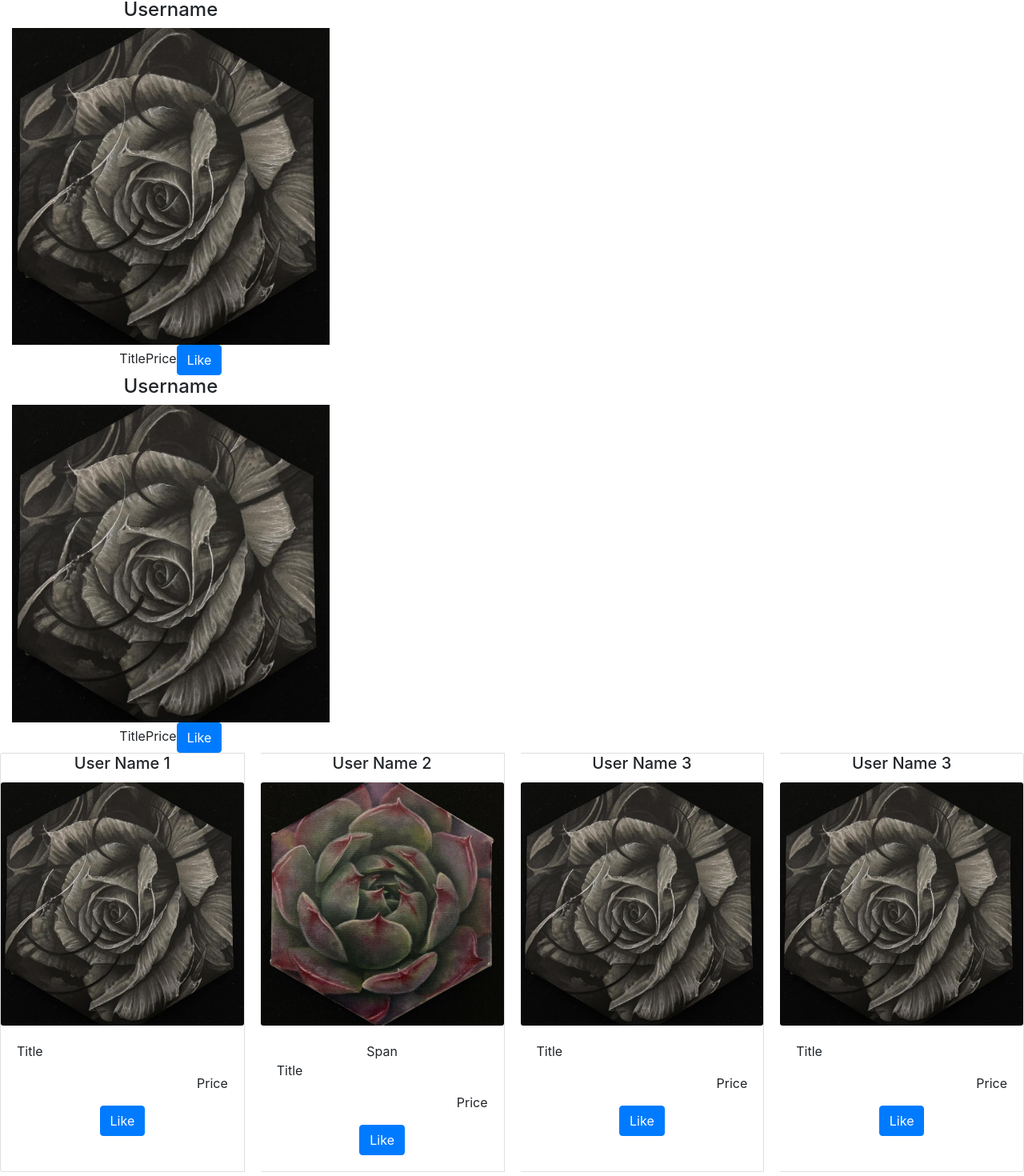
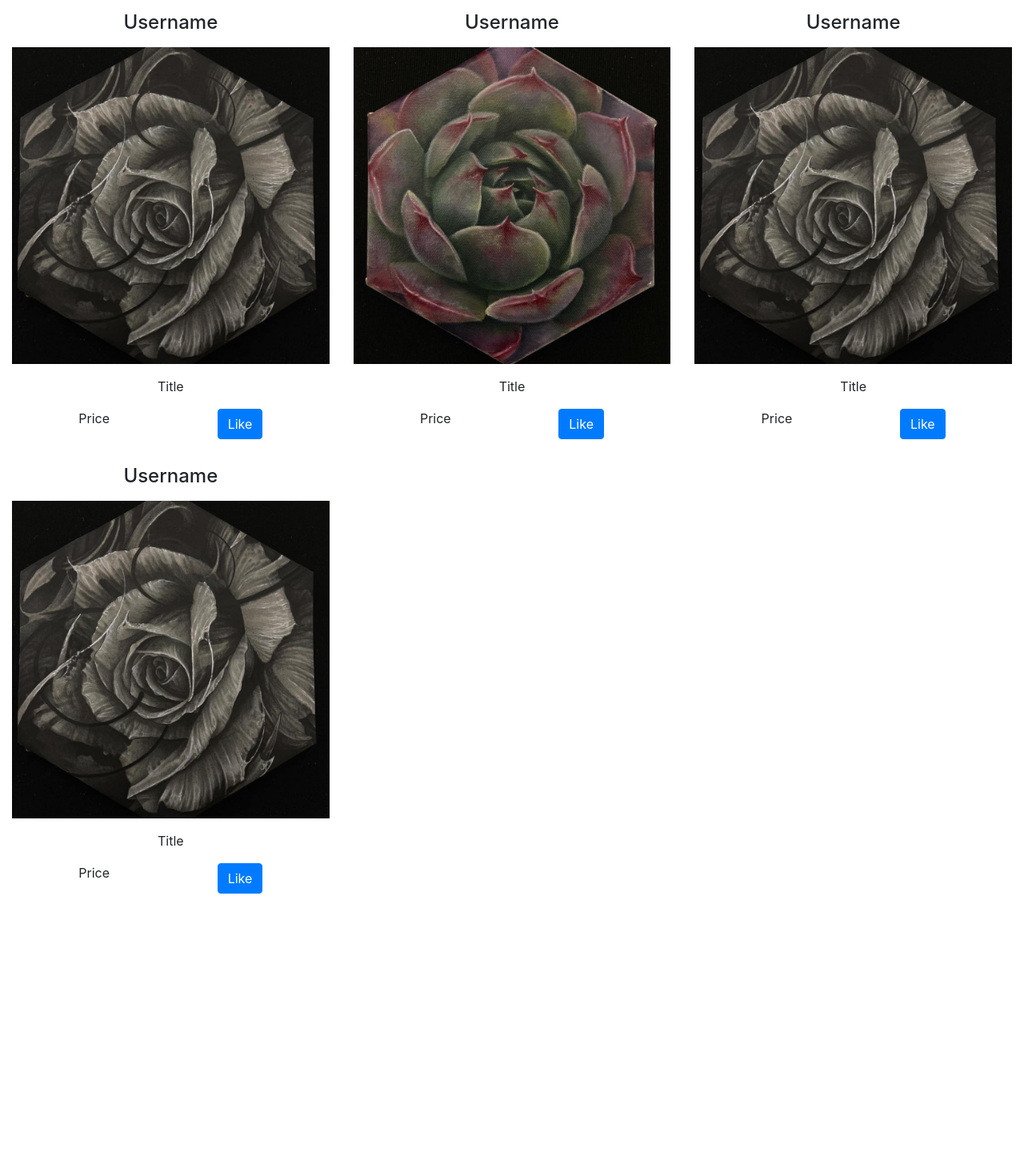
Before and after one commit to saul10huerta/frame-it, a React (Create React App) app in the folder client/: page / in a window 1280 px wide. Shown: the part 58-1528 px from the top of the page at 80% size. After the commit the page ends 1191 px from the top, so only its background shows below. Built offline with nearby package versions, Linux system fonts and the light colour scheme.

Commit message:
feed layout finished and ready for data to finish component

```diff
--- a/client/src/App.css
+++ b/client/src/App.css
@@ -40,3 +40,8 @@
 .card-columns {
   column-count: 3;
 }
+/* @media (max-width: 700px) {
+  .card-columns {
+    column-count: 3;
+  }
+} */
--- a/client/src/components/Feed/index.js
+++ b/client/src/components/Feed/index.js
@@ -1,5 +1,5 @@
 import React from 'react';
-import { Card, Button, CardGroup, Container, Row, Col, Image } from 'react-bootstrap';
+import { Button, Container, Row, Col, Image } from 'react-bootstrap';
 import photoOne from '../../assets/images/James Hall/JamesHall_1.jpg'
 import photoTwo from '../../assets/images/James Hall/JamesHall_2.jpg'
 import '../../App.css';
@@ -12,63 +12,43 @@ const Feed = () => {
             <Container fluid>
                 <Row>
                     <Col md={4}>
-                        <h4>Username</h4>
+                        <h4 className='m-3'>Username</h4>
                         <Image fluid src={photoOne} />
-                        <span>Title</span>
-                        <span>Price</span>
-                        <Button>Like</Button>
+                        <p className='m-3 font-size:{1rem}'>Title</p>
+                        <div className='d-flex justify-content-around m-3'>
+                            <span>Price</span>
+                            <Button>Like</Button>
+                        </div>
                     </Col>
-                </Row>
-                <Row>
                     <Col md={4}>
-                        <h4>Username</h4>
+                        <h4 className='m-3'>Username</h4>
+                        <Image fluid src={photoTwo} />
+                        <p className='m-3'>Title</p>
+                        <div className='d-flex justify-content-around m-3'>
+                            <span>Price</span>
+                            <Button>Like</Button>
+                        </div>
+                    </Col>
+                    <Col md={4}>
+                        <h4 className='m-3'>Username</h4>
                         <Image fluid src={photoOne} />
-                        <span>Title</span>
-                        <span>Price</span>
-                        <Button>Like</Button>
+                        <p className='m-3'>Title</p>
+                        <div className='d-flex justify-content-around m-3'>
+                            <span>Price</span>
+                            <Button>Like</Button>
+                        </div>
+                    </Col>
+                    <Col md={4}>
+                        <h4 className='m-3'>Username</h4>
+                        <Image fluid src={photoOne} />
+                        <p className='m-3'>Title</p>
+                        <div className='d-flex justify-content-around m-3'>
+                            <span>Price</span>
+                            <Button>Like</Button>
+                        </div>
                     </Col>
                 </Row>
             </Container>
-        <CardGroup className='card-columns'>
-            <Card>
-                <Card.Title >User Name 1</Card.Title>
-                <Card.Img src={photoOne} />
-                <Card.Body>
-                    <Card.Text className='text-left'>Title</Card.Text>
-                    <Card.Text className='text-right'>Price</Card.Text>
-                    <Button>Like</Button>
-                </Card.Body>
-            </Card>
-            <Card>
-                <Card.Title>User Name 2</Card.Title>
-                <Card.Img src={photoTwo} />
-                <Card.Body>
-                    <span className='text-left'>Span</span>
-                    <Card.Text className='text-left'>Title</Card.Text>
-                    <Card.Text className='text-right'>Price</Card.Text>
-                    <Button>Like</Button>
-                </Card.Body>
-            </Card>
-            <Card>
-                <Card.Title>User Name 3</Card.Title>
-                <Card.Img src={photoOne} />
-                <Card.Body>
-                    <Card.Text className='text-left'>Title</Card.Text>
-                    <Card.Text className='text-right'>Price</Card.Text>
-                    <Button>Like</Button>
-                </Card.Body>
-            </Card>
-            <Card>
-                <Card.Title>User Name 3</Card.Title>
-                <Card.Img src={photoOne} />
-                <Card.Body>
-                    <Card.Text className='text-left'>Title</Card.Text>
-                    <Card.Text className='text-right'>Price</Card.Text>
-                    <Button>Like</Button>
-                </Card.Body>
-            </Card>
-
-        </CardGroup>
         </div>
     )
 }
--- a/client/src/index.css
+++ b/client/src/index.css
@@ -12,8 +12,8 @@
     monospace;
 } */
 
-@media (max-width: 700px) {
+/* @media (max-width: 700px) {
   .card-columns {
     column-count: 3;
   }
-}
+} */
```
